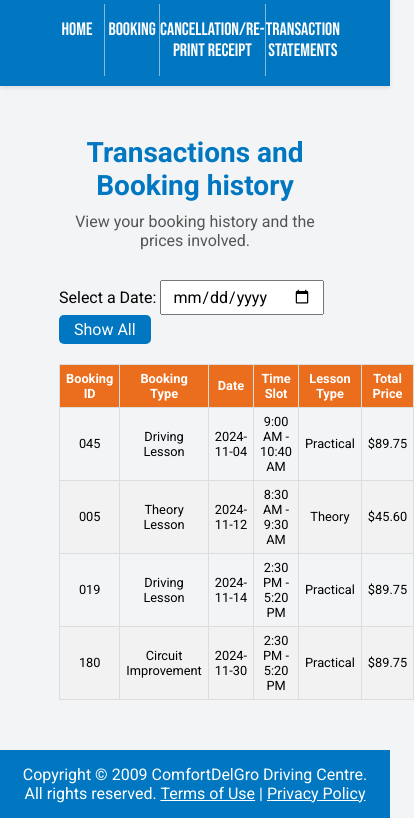
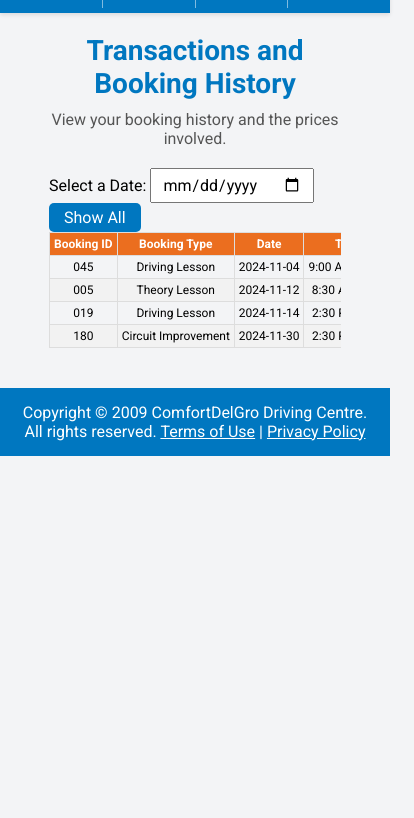
Before and after one commit to musfirah-mohd-ali/Assignment-1, a plain HTML site: page transaction/transaction.html in a window 390 px wide. Shown: the part 61-879 px from the top of the page, 414 px wide, since content can reach past the window. After the commit the page ends 844 px from the top, so only its background shows below. Drawn offline with Linux system fonts and the light colour scheme.

Commit message:
fixed the mobile view

```diff
--- a/booking/styleBooking.css
+++ b/booking/styleBooking.css
@@ -233,13 +233,23 @@ footer a:hover {
 }
 
 /* Media Query for Smaller Screens */
-@media (max-width: 600px) {
-    .main-content {
-        margin: 20px;
+@media (max-width: 768px) {
+    nav {
+        position: fixed;
+        top: 0;
+        width: 100%;
+        z-index: 999;
     }
 
-    .slot-container {
-        flex-direction: column;
-        align-items: center;
+    /* Adjust navigation styles */
+    nav ul {
+        display: flex;
+        justify-content: space-evenly;
+        padding: 5px 10px;
+    }
+
+    /* Adjust font size for smaller screens */
+    nav ul li a {
+        font-size: 14px;
     }
 }
--- a/cancellation/styleCancel.css
+++ b/cancellation/styleCancel.css
@@ -201,8 +201,23 @@ footer a:hover {
 }
 
 /* Media query for small screens */
-@media (max-width: 600px) {
-    .main-content {
-        margin: 20px;
+@media (max-width: 768px) {
+    nav {
+        position: fixed;
+        top: 0;
+        width: 100%;
+        z-index: 999;
+    }
+
+    /* Adjust navigation styles */
+    nav ul {
+        display: flex;
+        justify-content: space-evenly;
+        padding: 5px 10px;
+    }
+
+    /* Adjust font size for smaller screens */
+    nav ul li a {
+        font-size: 14px;
     }
 }
--- a/index/style.css
+++ b/index/style.css
@@ -211,18 +211,46 @@ nav ul li a.active {
 
 /* Responsive design for smaller screens */
 @media (max-width: 768px) {
+    nav {
+        position: fixed;
+        top: 0;
+        width: 100%;
+        z-index: 999;
+    }
+
+    /* Adjust navigation styles */
+    nav ul {
+        display: flex;
+        justify-content: space-evenly;
+        padding: 5px 10px;
+    }
+
+    /* Adjust font size for smaller screens */
+    nav ul li a {
+        font-size: 14px;
+    }
+
+    /* Adjust other text elements as needed */
+    h2 {
+        font-size: 18px;
+    }
+
+    th, td {
+        font-size: 12px;
+    }
+
     .main-content, section {
         width: 95%;
         margin: 15px auto;
         padding: 15px;
     }
 
-    th, td {
-        font-size: 14px;
-        padding: 10px 12px;
-    }
-
-    h2 {
-        font-size: 20px;
+    /* Center the logo in the navigation bar on smaller screens */
+    .header-content {
+        display: flex;
+        justify-content: center;
+        align-items: center;
+        width: 100%;
+        padding: 10px;
     }
 }
--- a/transaction/styleTransaction.css
+++ b/transaction/styleTransaction.css
@@ -33,6 +33,7 @@ header {
     width: 200px;
     height: auto;
 }
+
 /* Logout Button Styling */
 .logout-button {
     color: #EB6E1F;
@@ -58,7 +59,6 @@ nav {
     box-shadow: 0 2px 4px rgba(0, 0, 0, 0.1);
 }
 
-/* Navigation List */
 nav ul {
     display: flex;
     justify-content: space-between;
@@ -66,18 +66,16 @@ nav ul {
     list-style: none;
 }
 
-/* Navigation List Items */
 nav ul li {
-    position: relative;
     flex: 1;
     text-align: center;
+    position: relative;
 }
 
 nav ul li:not(:last-child) {
     border-right: 1px solid rgba(255, 255, 255, 0.5);
 }
 
-/* Navigation Links */
 nav ul li a {
     font-family: 'Bebas Neue', sans-serif;
     color: white;
@@ -90,7 +88,7 @@ nav ul li a {
 
 nav ul li a:hover {
     background-color: rgba(255, 255, 255, 0.2);
-    color: #EB6E1F; /
+    color: #EB6E1F;
 }
 
 /* Footer Styling */
@@ -107,21 +105,9 @@ footer a {
     color: #ffffff;
     text-decoration: underline;
 }
+
 footer a:hover {
     color: #ddd;
-}
-
-/* Responsive Media Query */
-@media (max-width: 100%) {
-    .main-content {
-        margin: 100%;
-    }
-    .header {
-        font-size: 20px;
-    }
-    .label {
-        font-size: 16px;
-    }
 }
 
 /* Main Content Styling */
@@ -131,7 +117,6 @@ footer a:hover {
     padding: 20px;
 }
 
-/* Main Heading */
 h2 {
     font-size: 28px;
     color: #0077C0;
@@ -139,19 +124,10 @@ h2 {
     text-align: center;
 }
 
-/* Paragraph Styling */
 p {
     text-align: center;
     color: #555;
     margin-bottom: 30px;
-}
-
-/* Footer Container */
-.footer-container {
-    display: flex;
-    justify-content: space-between;
-    align-items: center;
-    margin-top: 20px;
 }
 
 /* Date Filter Styling */
@@ -175,69 +151,103 @@ p {
     background-color: #005fa3;
 }
 
-/* Table Styling */
+/* Table Styles */
+.table-container {
+    overflow-x: auto;
+    -webkit-overflow-scrolling: touch; /* Smooth scrolling on iOS */
+}
+
 table {
     width: 100%;
     border-collapse: collapse;
-    margin-top: 20px;
+    font-size: 1rem;
 }
 
-/* Table Header and Data Cells */
 table th, table td {
     border: 1px solid #ddd;
     padding: 10px;
     text-align: center;
 }
 
-/* Table Header Styling */
 table th {
     background-color: #EB6E1F;
     color: white;
 }
 
-/* Table Row Zebra Striping */
 table tr:nth-child(even) {
     background-color: #f2f2f2;
 }
 
-/* Table Row Hover Effect */
 table tr:hover {
     background-color: #e6f7ff;
 }
 
-/* Responsive Table - Shrink and Adjust */
-table {
-    width: 100%; /* Ensure the table spans the full width of the container */
-    overflow-x: auto; /* Add horizontal scroll for very small screens */
-    font-size: 1rem; /* Base font size */
-}
-
+/* Responsive Styles */
 @media (max-width: 1024px) {
     table {
-        font-size: 0.9rem; /* Slightly smaller font size */
+        font-size: 0.9rem;
     }
 
     table th, table td {
-        padding: 8px; /* Adjust padding for better fit */
+        padding: 8px;
     }
 }
 
 @media (max-width: 768px) {
+
+    .main-content {
+        padding: 10px;
+    }
+
     table {
-        font-size: 0.8rem; /* Further reduce font size for smaller screens */
+        font-size: 0.8rem;
     }
 
     table th, table td {
-        padding: 6px; /* Reduce padding */
+        padding: 6px;
+        white-space: nowrap;
+    }
+
+    nav {
+        position: fixed;
+        top: 0;
+        width: 100%;
+        z-index: 999;
+    }
+
+    /* Adjust navigation styles */
+    nav ul {
+        display: flex;
+        justify-content: space-evenly;
+        padding: 5px 10px;
+    }
+
+    /* Adjust font size for smaller screens */
+    nav ul li a {
+        font-size: 14px;
     }
 }
 
-@media (max-width: 30%) {
+@media (max-width: 480px) {
     table {
-        font-size: 0.7rem; /* Minimize font size for narrow screens */
+        font-size: 0.75rem;
     }
 
     table th, table td {
-        padding: 4px; /* Compact padding */
+        padding: 4px;
+    }
+
+    h2 {
+        font-size: 28px;
+        color: #0077C0;
+        text-align: center;
+        margin-bottom: 10px;
+    }
+
+    p {
+        font-size: 16px;
+        color: #555;
+        text-align: center;
+        margin-bottom: 20px;
     }
 }
--- a/transaction/transaction.html
+++ b/transaction/transaction.html
@@ -25,9 +25,8 @@
         </nav>
     </header>
 
-
     <div class="main-content">
-        <h2>Transactions and Booking history</h2>
+        <h2>Transactions and Booking History</h2>
         <p>View your booking history and the prices involved.</p>
 
         <!-- Filter Section -->
@@ -38,6 +37,7 @@
         </div>
 
         <!-- Transaction Table -->
+        <div class="table-container">
             <table>
                 <thead>
                     <tr>
@@ -50,9 +50,9 @@
                     </tr>
                 </thead>
                 <tbody id="transaction-table">
-
                 </tbody>
             </table>
+        </div>
     </div>
 
     <!-- Footer Section -->
@@ -62,7 +62,6 @@
         <a href="#">Privacy Policy</a>
     </footer>
 
-
     <script src="/transaction/scriptTransaction.js"></script>
 </body>
 </html>
```
Lines whose indentation alone changed are shown as unchanged.
